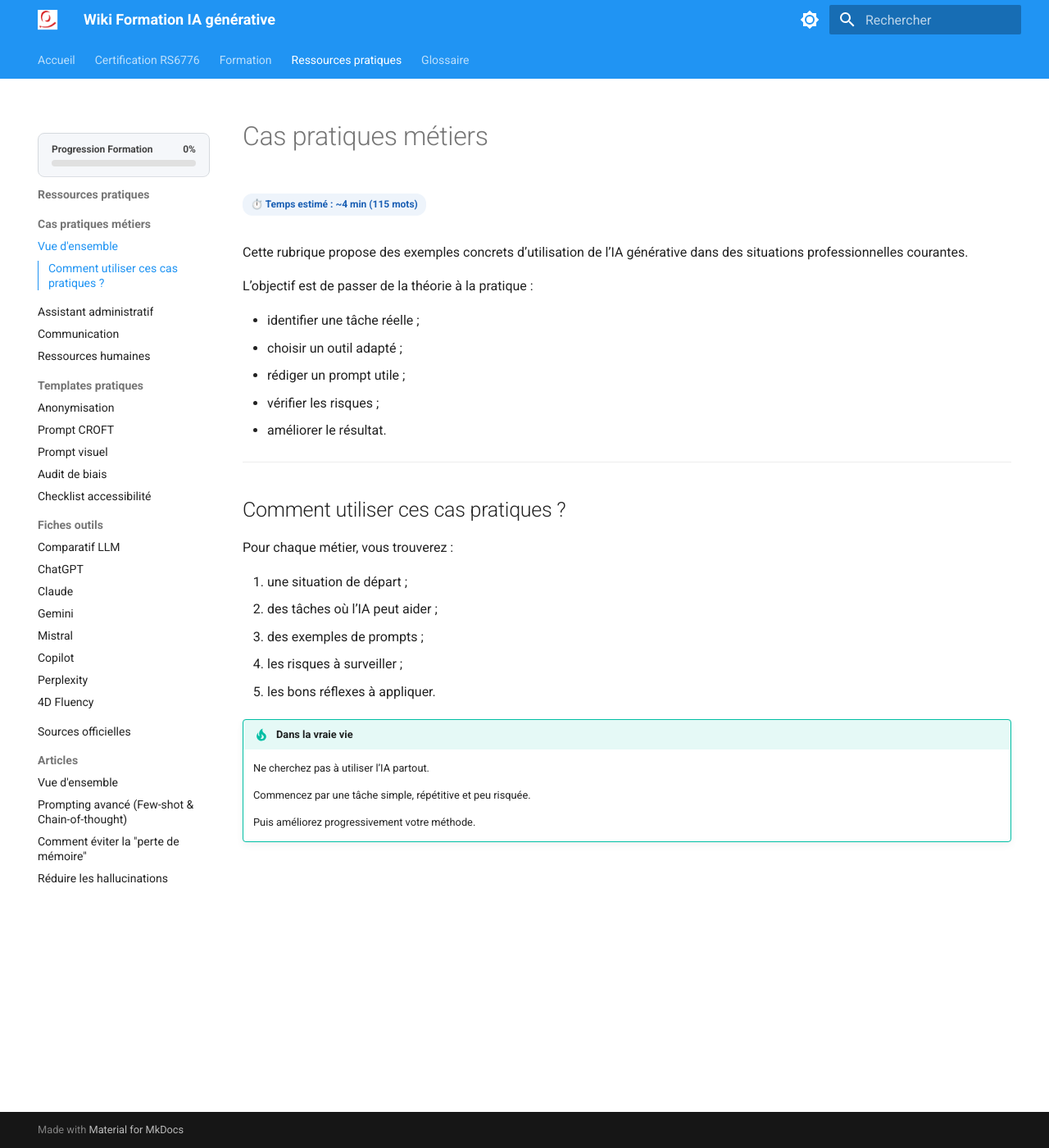
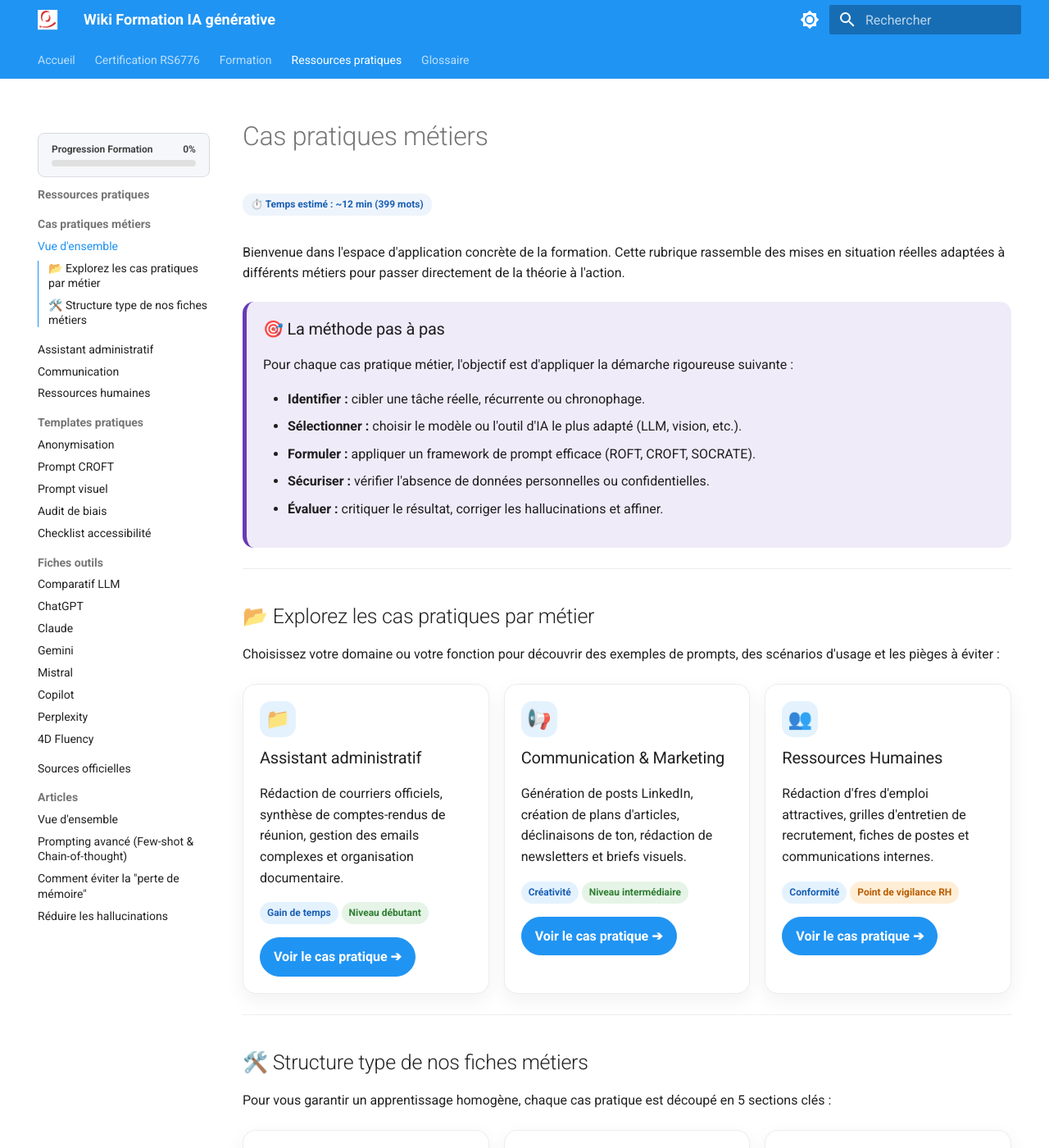
Before and after one commit to pierre-l-hue/wiki-formation-ia, an MkDocs documentation site: the page built from docs/cas-pratiques/index.md, in a window 1280 px wide and 1400 px high. Shown: the whole window at 82% size. Built offline with MkDocs 1.6.1 and Material for MkDocs 9.7.7, drawn with Linux system fonts in a browser that asks for light colours; some of the changed text lies outside the part shown.

Commit message:
Update index.md

```diff
--- a/docs/cas-pratiques/index.md
+++ b/docs/cas-pratiques/index.md
@@ -1,30 +1,116 @@
 # Cas pratiques métiers
 
-Cette rubrique propose des exemples concrets d’utilisation de l’IA générative dans des situations professionnelles courantes.
+Bienvenue dans l'espace d'application concrète de la formation. Cette rubrique rassemble des mises en situation réelles adaptées à différents métiers pour passer directement de la théorie à l'action.
 
-L’objectif est de passer de la théorie à la pratique :
-
-- identifier une tâche réelle ;
-- choisir un outil adapté ;
-- rédiger un prompt utile ;
-- vérifier les risques ;
-- améliorer le résultat.
+<div class="summary-box">
+  <h3>🎯 La méthode pas à pas</h3>
+  <p>Pour chaque cas pratique métier, l'objectif est d'appliquer la démarche rigoureuse suivante :</p>
+  <ul>
+    <li><strong>Identifier :</strong> cibler une tâche réelle, récurrente ou chronophage.</li>
+    <li><strong>Sélectionner :</strong> choisir le modèle ou l'outil d'IA le plus adapté (LLM, vision, etc.).</li>
+    <li><strong>Formuler :</strong> appliquer un framework de prompt efficace (ROFT, CROFT, SOCRATE).</li>
+    <li><strong>Sécuriser :</strong> vérifier l'absence de données personnelles ou confidentielles.</li>
+    <li><strong>Évaluer :</strong> critiquer le résultat, corriger les hallucinations et affiner.</li>
+  </ul>
+</div>
 
 ---
 
-## Comment utiliser ces cas pratiques ?
+## 📂 Explorez les cas pratiques par métier
 
-Pour chaque métier, vous trouverez :
+Choisissez votre domaine ou votre fonction pour découvrir des exemples de prompts, des scénarios d'usage et les pièges à éviter :
 
-1. une situation de départ ;
-2. des tâches où l’IA peut aider ;
-3. des exemples de prompts ;
-4. les risques à surveiller ;
-5. les bons réflexes à appliquer.
+<div class="wiki-grid">
 
-!!! tip "Dans la vraie vie"
-    Ne cherchez pas à utiliser l’IA partout.
+  <div class="wiki-card">
+    <div class="wiki-card-icon">📁</div>
+    <h3>Assistant administratif</h3>
+    <p>Rédaction de courriers officiels, synthèse de comptes-rendus de réunion, gestion des emails complexes et organisation documentaire.</p>
+    <div style="margin-top: 14px;">
+      <span class="wiki-badge">Gain de temps</span>
+      <span class="wiki-badge success">Niveau débutant</span>
+    </div>
+    <div style="margin-top: 16px;">
+      <a class="wiki-button primary" href="../assistant-administratif/">Voir le cas pratique ➔</a>
+    </div>
+  </div>
 
-    Commencez par une tâche simple, répétitive et peu risquée.
+  <div class="wiki-card">
+    <div class="wiki-card-icon">📢</div>
+    <h3>Communication & Marketing</h3>
+    <p>Génération de posts LinkedIn, création de plans d'articles, déclinaisons de ton, rédaction de newsletters et briefs visuels.</p>
+    <div style="margin-top: 14px;">
+      <span class="wiki-badge">Créativité</span>
+      <span class="wiki-badge success">Niveau intermédiaire</span>
+    </div>
+    <div style="margin-top: 16px;">
+      <a class="wiki-button primary" href="../communication/">Voir le cas pratique ➔</a>
+    </div>
+  </div>
 
-    Puis améliorez progressivement votre méthode.
+  <div class="wiki-card">
+    <div class="wiki-card-icon">👥</div>
+    <h3>Ressources Humaines</h3>
+    <p>Rédaction d'fres d'emploi attractives, grilles d'entretien de recrutement, fiches de postes et communications internes.</p>
+    <div style="margin-top: 14px;">
+      <span class="wiki-badge">Conformité</span>
+      <span class="wiki-badge warning">Point de vigilance RH</span>
+    </div>
+    <div style="margin-top: 16px;">
+      <a class="wiki-button primary" href="../rh/">Voir le cas pratique ➔</a>
+    </div>
+  </div>
+
+</div>
+
+---
+
+## 🛠️ Structure type de nos fiches métiers
+
+Pour vous garantir un apprentissage homogène, chaque cas pratique est découpé en 5 sections clés :
+
+<div class="wiki-grid">
+  <div class="wiki-card">
+    <span class="wiki-badge">1</span>
+    <h3>Situation de départ</h3>
+    <p>Le contexte professionnel précis et le problème opérationnel à résoudre.</p>
+  </div>
+  <div class="wiki-card">
+    <span class="wiki-badge">2</span>
+    <h3>Tâches ciblées</h3>
+    <p>Les missions précises où l'IA apporte un gain de temps mesurable.</p>
+  </div>
+  <div class="wiki-card">
+    <span class="wiki-badge">3</span>
+    <h3>Prompts modèles</h3>
+    <p>Les requêtes structurées (CROFT / SOCRATE) prêtes à être adaptées.</p>
+  </div>
+  <div class="wiki-card">
+    <span class="wiki-badge">4</span>
+    <h3>Risques & Vigilance</h3>
+    <p>RGPD, données sensibles, biais de sélection ou risque d'hallucination.</p>
+  </div>
+</div>
+
+---
+
+<div class="real-life-box">
+  <h3>💡 Dans la vraie vie : Ne cherchez pas à tout automatiser d'un coup !</h3>
+  <p>Commencez par une tâche simple, répétitive et à très bas risque (ex: reformuler une formule de politesse ou résumer un document public).</p>
+  <p>Une fois la prise en main maîtrisée, montez progressivement en complexité en intégrant des formats CROFT et des revues critiques systématiques.</p>
+</div>
+
+<div class="good-reflex-box">
+  <h3>✅ Rappel des règles d'or</h3>
+  <ul>
+    <li><strong>Anonymisez toujours :</strong> Supprimez les noms, identifiants, emails et montants réels avant d'envoyer un prompt.</li>
+    <li><strong>Gardez le contrôle :</strong> L'IA propose un brouillon (80% du travail), vous apportez l'expertise et la validation finale (20%).</li>
+  </ul>
+</div>
+
+---
+
+<div class="wiki-actions">
+  <a class="wiki-button primary" href="../assistant-administratif/">Commencer : Assistant administratif ➔</a>
+  <a class="wiki-button" href="../../formation/quiz-final/">Revoir le Quiz Final</a>
+</div>
```
